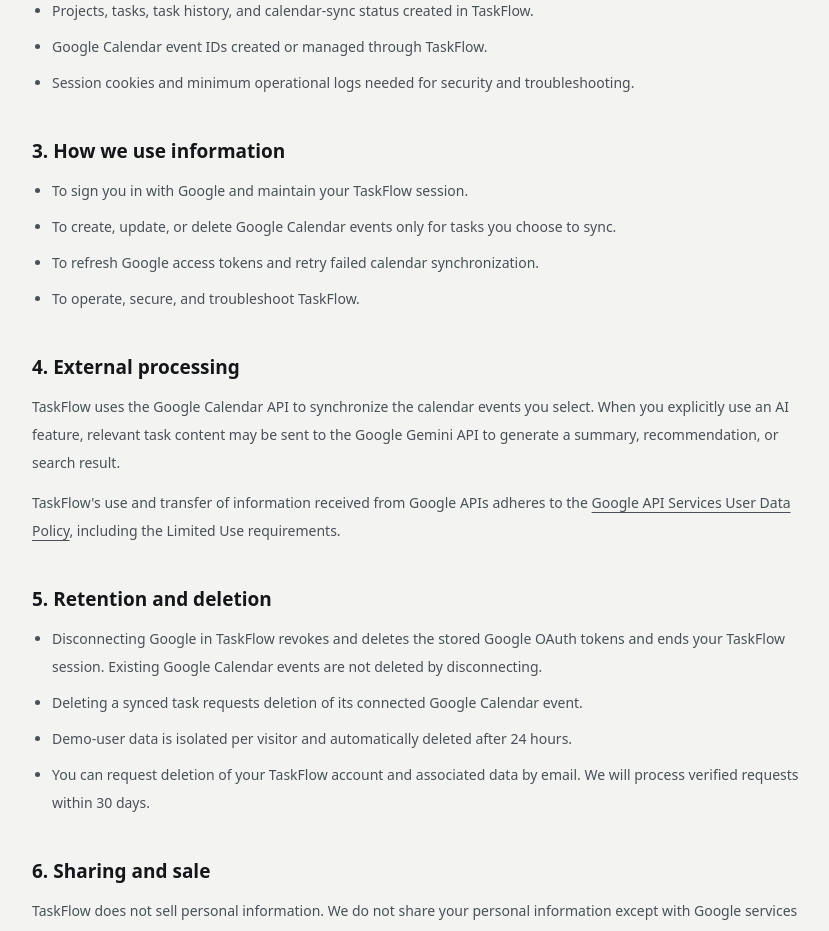
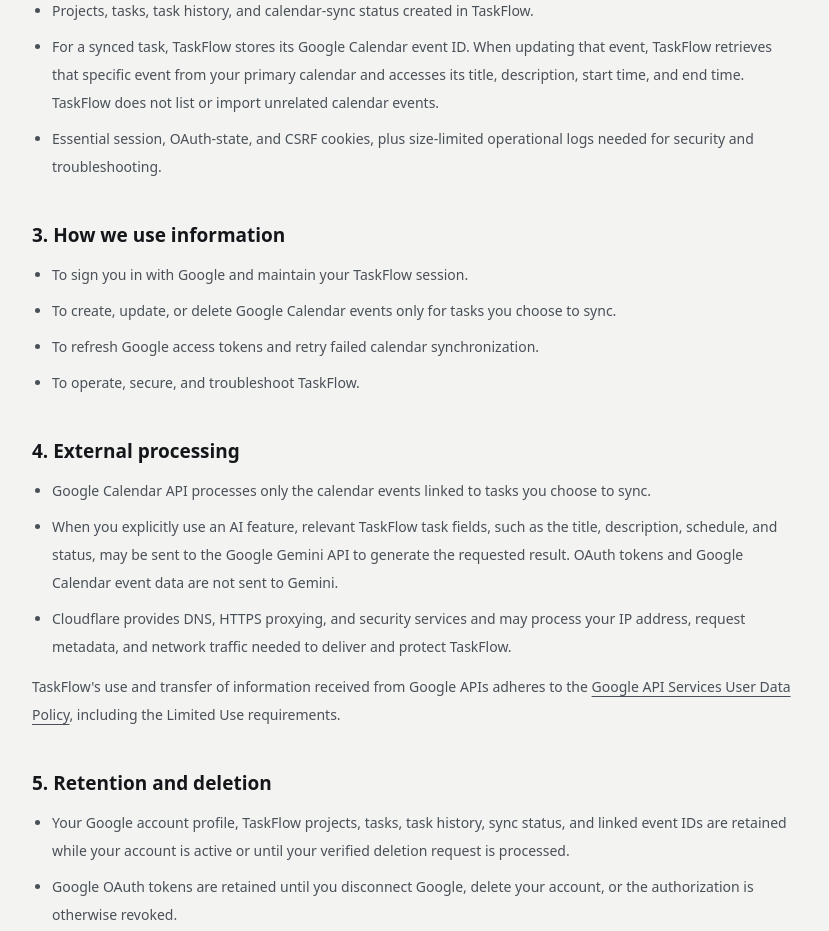
Before and after one commit to heojungseok/taskflow-calendar, a React (Vite) app in the folder frontend/: page /privacy in a window 1280 px wide. Shown: the part 540-1471 px from the top of the page, without its empty margins (224-1053 px from the left). Built offline with nearby package versions, Linux system fonts and the light colour scheme; no server answers; a web font is replaced by a local one.

Commit message:
docs: 개인정보처리방침 데이터 처리 범위 보완

```diff
--- a/frontend/src/pages/PrivacyPage.tsx
+++ b/frontend/src/pages/PrivacyPage.tsx
@@ -40,8 +40,15 @@
               <li>Google account email address and display name used to sign in.</li>
               <li>Google OAuth access token, refresh token, granted scopes, and token expiry time.</li>
               <li>Projects, tasks, task history, and calendar-sync status created in TaskFlow.</li>
-              <li>Google Calendar event IDs created or managed through TaskFlow.</li>
-              <li>Session cookies and minimum operational logs needed for security and troubleshooting.</li>
+              <li>
+                For a synced task, TaskFlow stores its Google Calendar event ID. When updating that event, TaskFlow
+                retrieves that specific event from your primary calendar and accesses its title, description, start time,
+                and end time. TaskFlow does not list or import unrelated calendar events.
+              </li>
+              <li>
+                Essential session, OAuth-state, and CSRF cookies, plus size-limited operational logs needed for security
+                and troubleshooting.
+              </li>
             </ul>
           </section>
 
@@ -57,11 +64,18 @@
 
           <section>
             <h2 className="text-[19px] font-semibold text-[var(--ink)]">4. External processing</h2>
-            <p className="mt-3">
-              TaskFlow uses the Google Calendar API to synchronize the calendar events you select. When you explicitly use
-              an AI feature, relevant task content may be sent to the Google Gemini API to generate a summary,
-              recommendation, or search result.
-            </p>
+            <ul className="mt-3 list-disc space-y-2 pl-5">
+              <li>Google Calendar API processes only the calendar events linked to tasks you choose to sync.</li>
+              <li>
+                When you explicitly use an AI feature, relevant TaskFlow task fields, such as the title, description,
+                schedule, and status, may be sent to the Google Gemini API to generate the requested result. OAuth tokens
+                and Google Calendar event data are not sent to Gemini.
+              </li>
+              <li>
+                Cloudflare provides DNS, HTTPS proxying, and security services and may process your IP address, request
+                metadata, and network traffic needed to deliver and protect TaskFlow.
+              </li>
+            </ul>
             <p className="mt-3">
               TaskFlow&apos;s use and transfer of information received from Google APIs adheres to the{' '}
               <a
@@ -80,6 +94,18 @@
             <h2 className="text-[19px] font-semibold text-[var(--ink)]">5. Retention and deletion</h2>
             <ul className="mt-3 list-disc space-y-2 pl-5">
               <li>
+                Your Google account profile, TaskFlow projects, tasks, task history, sync status, and linked event IDs are
+                retained while your account is active or until your verified deletion request is processed.
+              </li>
+              <li>
+                Google OAuth tokens are retained until you disconnect Google, delete your account, or the authorization is
+                otherwise revoked.
+              </li>
+              <li>
+                Operational logs are rotated within configured size limits and older log files are overwritten when those
+                limits are reached.
+              </li>
+              <li>
                 Disconnecting Google in TaskFlow revokes and deletes the stored Google OAuth tokens and ends your
                 TaskFlow session. Existing Google Calendar events are not deleted by disconnecting.
               </li>
@@ -87,7 +113,8 @@
               <li>Demo-user data is isolated per visitor and automatically deleted after 24 hours.</li>
               <li>
                 You can request deletion of your TaskFlow account and associated data by email. We will process verified
-                requests within 30 days.
+                requests within 30 days. Existing Google Calendar events remain unless you delete their synced tasks while
+                Google is still connected; after authorization is revoked, TaskFlow can no longer delete those events.
               </li>
             </ul>
           </section>
@@ -95,8 +122,9 @@
           <section>
             <h2 className="text-[19px] font-semibold text-[var(--ink)]">6. Sharing and sale</h2>
             <p className="mt-3">
-              TaskFlow does not sell personal information. We do not share your personal information except with Google
-              services needed to provide the features described in this policy or when required by law.
+              TaskFlow does not sell personal information or use Google user data for advertising or to train
+              general-purpose AI models. Information is shared only with the service providers described above as needed
+              to provide and secure TaskFlow, or when required by law.
             </p>
           </section>
 
```
